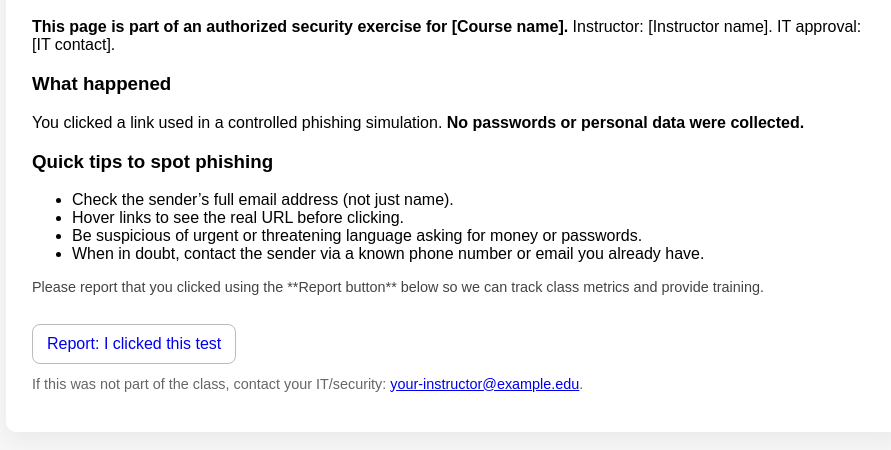
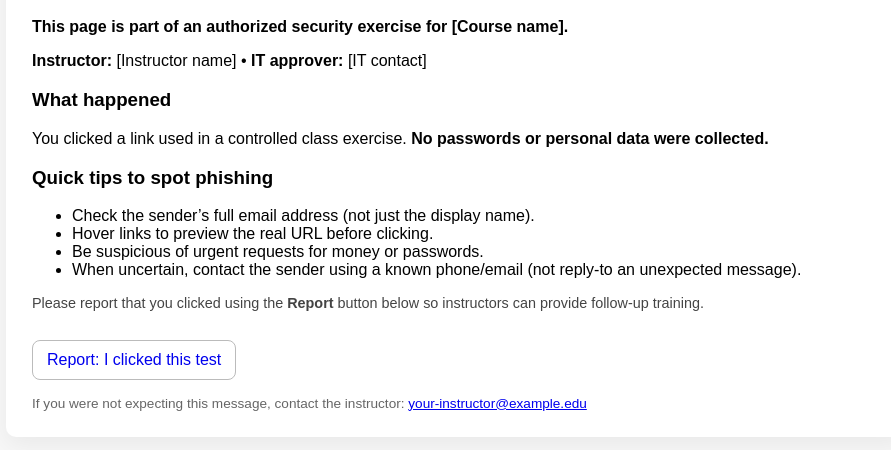
Before and after one commit to iamGymbro/https-www.Microsoft.com, a plain HTML site: page index.html in a window 1280 px wide. Shown: the part 96-546 px from the top of the page, without its empty margins (184-1075 px from the left). Drawn offline with Linux system fonts and the light colour scheme.

Commit message:
Update index.html

```diff
--- a/index.html
+++ b/index.html
@@ -11,32 +11,37 @@
     .btn { display:inline-block; padding:10px 14px; margin-top:14px; border-radius:8px; text-decoration:none; border:1px solid #bbb; background:#fff; }
     ul { margin-top:8px; }
     .meta { font-size:0.9em; color:#444; margin-top:12px; }
+    footer { margin-top:16px; font-size:0.85em; color:#666; }
   </style>
 </head>
 <body>
   <div class="card">
     <h1>Simulated Phishing Test — Training Page</h1>
-    <p><strong>This page is part of an authorized security exercise for [Course name].</strong> Instructor: [Instructor name]. IT approval: [IT contact].</p>
+
+    <p><strong>This page is part of an authorized security exercise for [Course name].</strong></p>
+    <p><strong>Instructor:</strong> [Instructor name] • <strong>IT approver:</strong> [IT contact]</p>
 
     <h3>What happened</h3>
-    <p>You clicked a link used in a controlled phishing simulation. <strong>No passwords or personal data were collected.</strong></p>
+    <p>You clicked a link used in a controlled class exercise. <strong>No passwords or personal data were collected.</strong></p>
 
     <h3>Quick tips to spot phishing</h3>
     <ul>
-      <li>Check the sender’s full email address (not just name).</li>
-      <li>Hover links to see the real URL before clicking.</li>
-      <li>Be suspicious of urgent or threatening language asking for money or passwords.</li>
-      <li>When in doubt, contact the sender via a known phone number or email you already have.</li>
+      <li>Check the sender’s full email address (not just the display name).</li>
+      <li>Hover links to preview the real URL before clicking.</li>
+      <li>Be suspicious of urgent requests for money or passwords.</li>
+      <li>When uncertain, contact the sender using a known phone/email (not reply-to an unexpected message).</li>
     </ul>
 
-    <p class="meta">Please report that you clicked using the **Report button** below so we can track class metrics and provide training.</p>
+    <p class="meta">Please report that you clicked using the <strong>Report</strong> button below so instructors can provide follow-up training.</p>
 
-    <!-- Replace the URL below with your prefilled Google Form URL (see instructions) -->
-    <a class="btn" id="reportBtn" href="https://forms.gle/YOUR_PREFILLED_FORM" target="_blank" rel="noopener">Report: I clicked this test</a>
+    <!-- Google Form link inserted below -->
+    <a class="btn" id="reportBtn" href="https://forms.gle/sN3RA9baNFprSyoS9" target="_blank" rel="noopener">
+        Report: I clicked this test
+    </a>
 
-    <p style="margin-top:12px; font-size:0.9em; color:#666">
-      If this was not part of the class, contact your IT/security: <a href="mailto:your-instructor@example.edu">your-instructor@example.edu</a>.
-    </p>
+    <footer>
+      If you were not expecting this message, contact the instructor: <a href="mailto:your-instructor@example.edu">your-instructor@example.edu</a>
+    </footer>
   </div>
 </body>
 </html>
```
